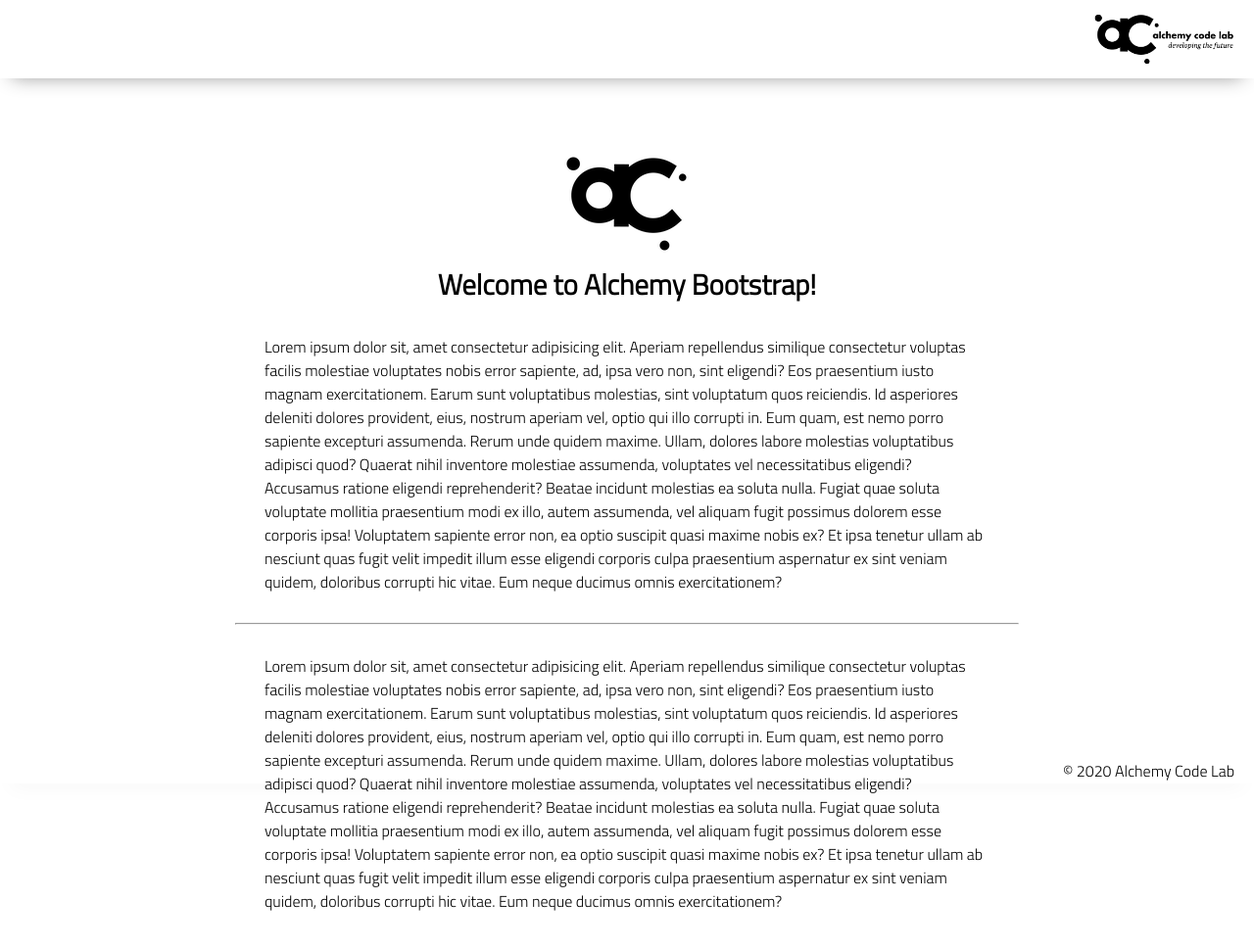
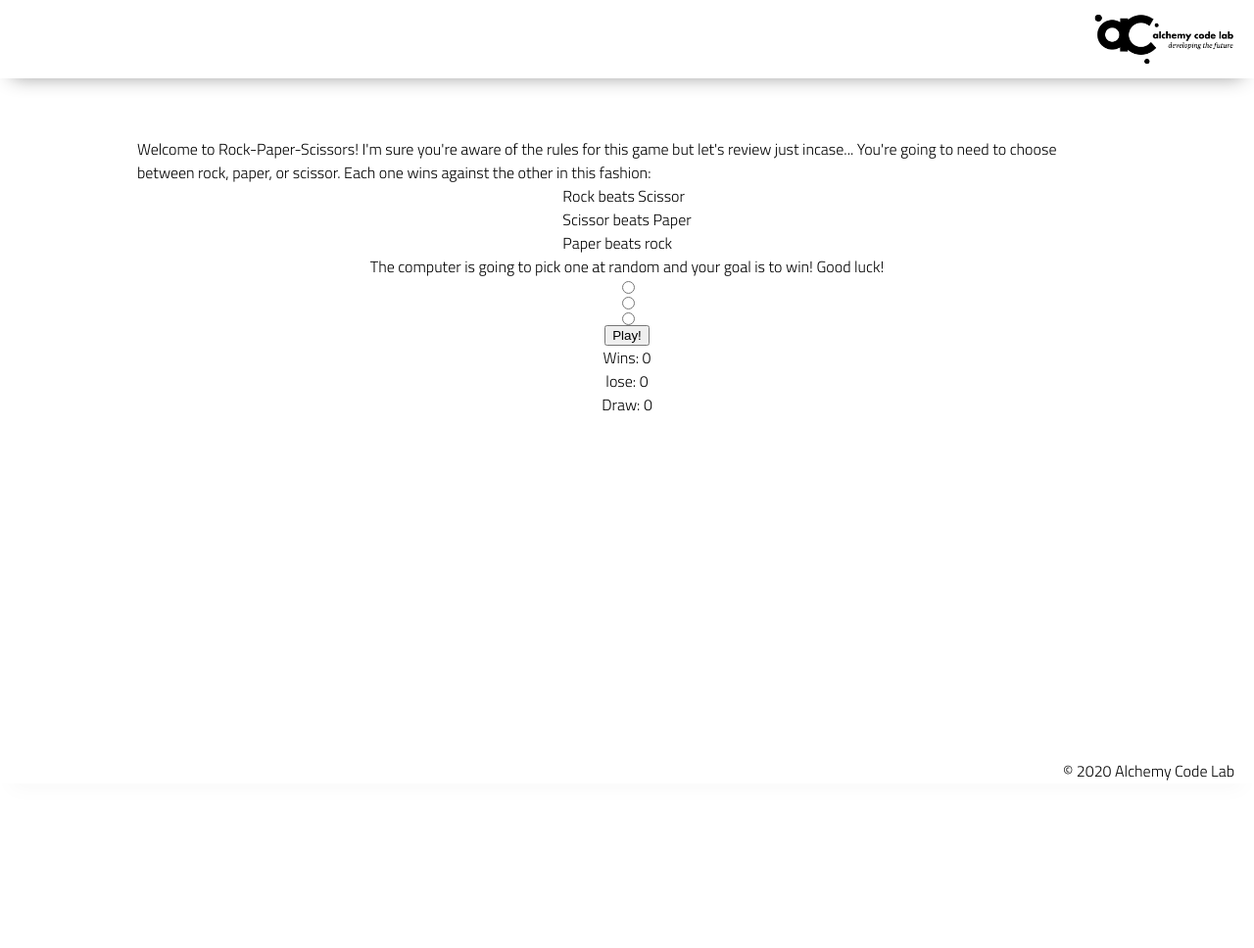
Before and after one commit to zhaned/lab-03-rock-paper-scissors, a plain HTML site: page index.html in a window 1280 px wide. Shown: the whole page at 98% size. After the commit the page ends 800 px from the top, so only its background shows below. Drawn offline with Linux system fonts and the light colour scheme.

Commit message:
added HTML elements

```diff
--- a/app.js
+++ b/app.js
@@ -1,5 +1,5 @@
 // import functions and grab DOM elements
-
+import { getRandomThrow } from './get-random-throw.js';
 // initialize state
-
+console.log(getRandomThrow);
 // set event listeners to update state and DOM
--- /dev/null
+++ b/get-random-throw.js
@@ -0,0 +1,3 @@
+export function getRandomThrow(){
+    return Math.ceil(Math.random() * 3);
+}
--- a/index.html
+++ b/index.html
@@ -20,28 +20,22 @@
     </header>
     <main>
         <section class="main-section">
-            <img class="main-logo" src="assets/alchemy-logo.png"/>
-            <h2>
-                Welcome to Alchemy Bootstrap!
-            </h2>
-
-            <content>
-            <p>
-                Lorem ipsum dolor sit, amet consectetur adipisicing elit. Aperiam repellendus similique consectetur voluptas facilis molestiae voluptates nobis error sapiente, ad, ipsa vero non, sint eligendi? Eos praesentium iusto magnam exercitationem.
-                Earum sunt voluptatibus molestias, sint voluptatum quos reiciendis. Id asperiores deleniti dolores provident, eius, nostrum aperiam vel, optio qui illo corrupti in. Eum quam, est nemo porro sapiente excepturi assumenda.
-                Rerum unde quidem maxime. Ullam, dolores labore molestias voluptatibus adipisci quod? Quaerat nihil inventore molestiae assumenda, voluptates vel necessitatibus eligendi? Accusamus ratione eligendi reprehenderit? Beatae incidunt molestias ea soluta nulla.
-                Fugiat quae soluta voluptate mollitia praesentium modi ex illo, autem assumenda, vel aliquam fugit possimus dolorem esse corporis ipsa! Voluptatem sapiente error non, ea optio suscipit quasi maxime nobis ex?
-                Et ipsa tenetur ullam ab nesciunt quas fugit velit impedit illum esse eligendi corporis culpa praesentium aspernatur ex sint veniam quidem, doloribus corrupti hic vitae. Eum neque ducimus omnis exercitationem?
-            </p>
-            <hr />
-            <p>
-                Lorem ipsum dolor sit, amet consectetur adipisicing elit. Aperiam repellendus similique consectetur voluptas facilis molestiae voluptates nobis error sapiente, ad, ipsa vero non, sint eligendi? Eos praesentium iusto magnam exercitationem.
-                Earum sunt voluptatibus molestias, sint voluptatum quos reiciendis. Id asperiores deleniti dolores provident, eius, nostrum aperiam vel, optio qui illo corrupti in. Eum quam, est nemo porro sapiente excepturi assumenda.
-                Rerum unde quidem maxime. Ullam, dolores labore molestias voluptatibus adipisci quod? Quaerat nihil inventore molestiae assumenda, voluptates vel necessitatibus eligendi? Accusamus ratione eligendi reprehenderit? Beatae incidunt molestias ea soluta nulla.
-                Fugiat quae soluta voluptate mollitia praesentium modi ex illo, autem assumenda, vel aliquam fugit possimus dolorem esse corporis ipsa! Voluptatem sapiente error non, ea optio suscipit quasi maxime nobis ex?
-                Et ipsa tenetur ullam ab nesciunt quas fugit velit impedit illum esse eligendi corporis culpa praesentium aspernatur ex sint veniam quidem, doloribus corrupti hic vitae. Eum neque ducimus omnis exercitationem?
-            </p>
-
+            Welcome to Rock-Paper-Scissors! I'm sure you're aware of the rules for this game but let's review just incase...
+            You're going to need to choose between rock, paper, or scissor. Each one wins against the other in this fashion:
+            <ul>
+                <li>Rock beats Scissor</li>
+                <li>Scissor beats Paper</li>
+                <li>Paper beats rock</li>
+            </ul>
+            The computer is going to pick one at random and your goal is to win! Good luck!
+            <input type='radio' name='rps' value='rock'>
+            <input type='radio' name='rps' value='paper'>
+            <input type='radio' name='rps' value='scissor'>
+            <button id='play-button'>Play!</button>
+            <div id='display-results'></div>
+            <div>Wins: <span id='win-counter'>0</span></div>
+            <div>lose: <span id='win-counter'>0</span></div>
+            <div>Draw: <span id='win-counter'>0</span></div>
         </section>
     </main>
     <footer>
```
